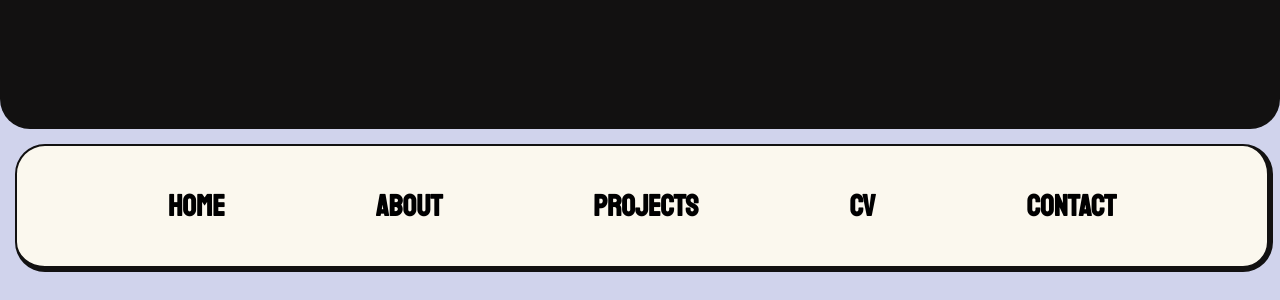
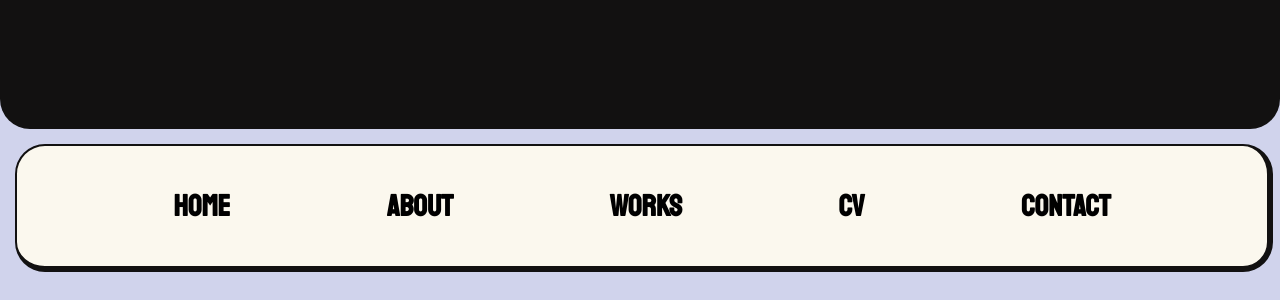
Before and after one commit to chrisRol2/Portfolio-Legacy, a React (Create React App) app in the folder portfolio/: page / in a window 1280 px wide. Shown: the part 471-771 px from the top of the page. Built offline with nearby package versions, Linux system fonts and the light colour scheme.

Commit message:
Projects -> works

```diff
--- a/portfolio/src/components/NavBar.js
+++ b/portfolio/src/components/NavBar.js
@@ -20,7 +20,7 @@ export class NavBar extends Component {
                 <h2 name="About" className={this.state.About}
                     onClick={this.onClick}>About</h2>
                 <h2 name="Projects" className={this.state.Projects}
-                    onClick={this.onClick}>Projects</h2>
+                    onClick={this.onClick}>Works</h2>
                 <h2 name="cv" className={this.state.cv}
                     onClick={this.onClick}>CV</h2>
                 <h2 name="Contact" className={this.state.Contact}
```
